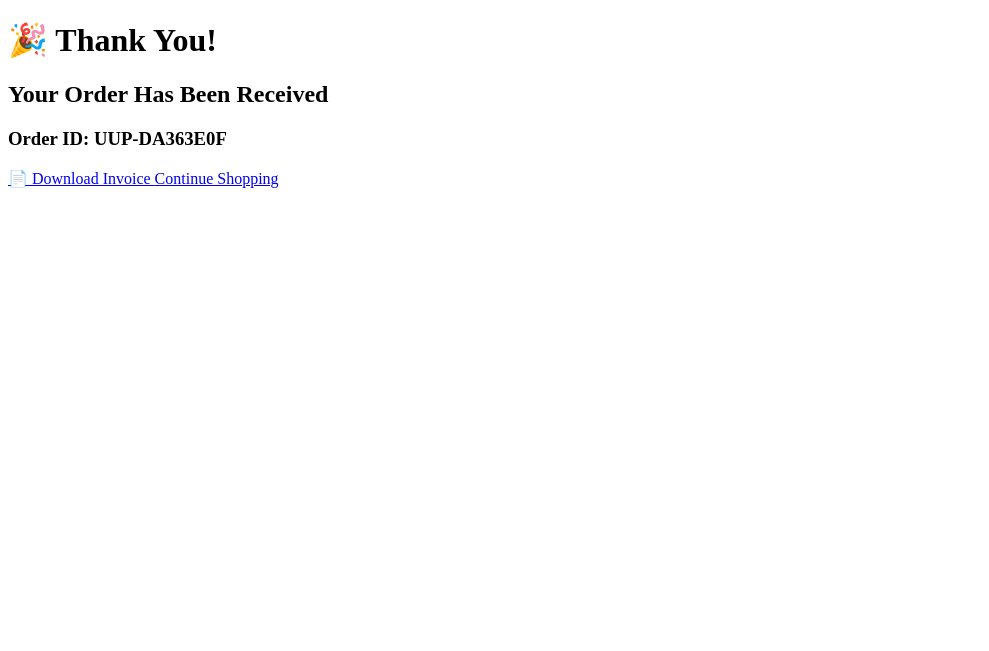
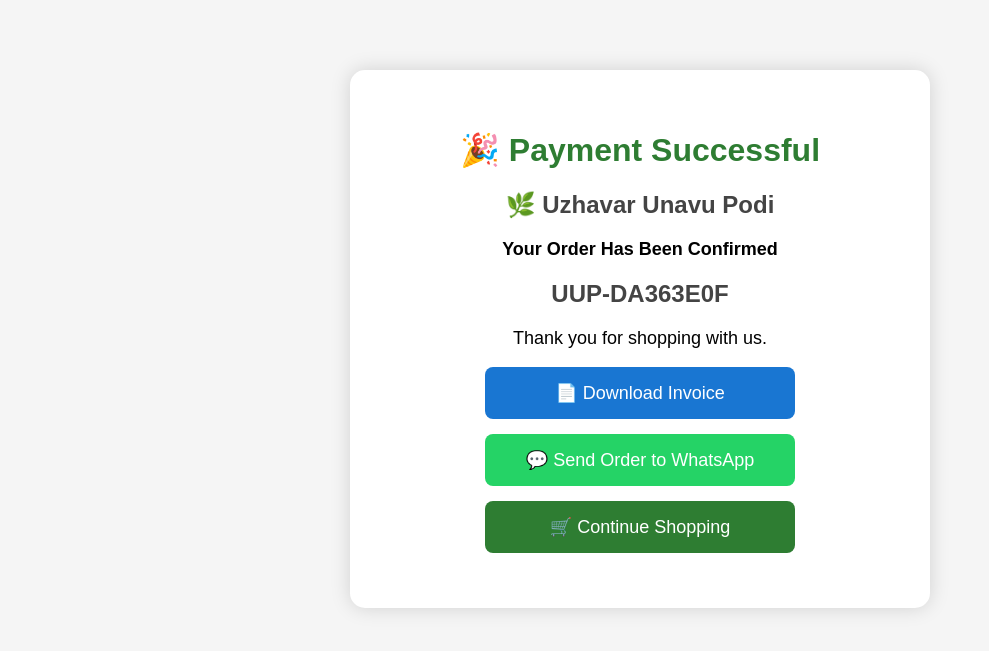
Before and after one commit to Sivashini11/Uzhavar-Unavu-Podi, a Flask app: a page that uses templates/success.html in a window 1280 px wide. Shown: the top 651 px of the page, without its empty margins (0-989 px from the left). Run offline with Flask 3, Linux system fonts and the light colour scheme; some libraries are stand-ins or nearby versions.

Commit message:
Added WhatsApp Click to Chat

```diff
--- a/app.py
+++ b/app.py
@@ -304,6 +304,7 @@ def payment_success():
     # Generate Invoice
     generate_invoice(order)
 
+
     conn = get_db()
     cur = conn.cursor()
 
@@ -479,5 +480,54 @@ def download_invoice(order_id):
         f"invoices/{order_id}.pdf",
         as_attachment=True
     )
+from urllib.parse import quote
+
+@app.route("/whatsapp/<order_id>")
+def whatsapp(order_id):
+
+    conn = get_db()
+    cur = conn.cursor()
+
+    cur.execute("""
+    SELECT customer_name, phone, address, product, weight, quantity, amount
+    FROM orders
+    WHERE order_id=%s
+    """, (order_id,))
+
+    row = cur.fetchone()
+
+    conn.close()
+
+    if not row:
+        return "Order not found"
+
+    customer_name, phone, address, product, weight, quantity, amount = row
+
+    YOUR_NUMBER = "917708067811"   # Replace with your WhatsApp number
+
+    message = f"""
+🌿 New Order Received
+
+Order ID: {order_id}
+
+Customer: {customer_name}
+
+Phone: {phone}
+
+Product: {product}
+
+Weight: {weight}
+
+Quantity: {quantity}
+
+Amount: ₹{amount}
+
+Address:
+{address}
+"""
+
+    return redirect(
+        f"https://wa.me/{YOUR_NUMBER}?text={quote(message)}"
+    )
 if __name__ == "__main__":
     app.run(debug=True)
--- a/templates/success.html
+++ b/templates/success.html
@@ -1,21 +1,143 @@
 <!DOCTYPE html>
-<html>
+<html lang="en">
+
 <head>
-    <title>Order Successful</title>
+
+    <meta charset="UTF-8">
+
+    <title>Payment Successful</title>
+
+    <style>
+
+        body{
+
+            font-family:Arial,sans-serif;
+
+            background:#f5f5f5;
+
+            text-align:center;
+
+            margin:0;
+
+            padding:0;
+
+        }
+
+        .box{
+
+            width:500px;
+
+            margin:70px auto;
+
+            background:white;
+
+            padding:40px;
+
+            border-radius:15px;
+
+            box-shadow:0 0 20px rgba(0,0,0,.15);
+
+        }
+
+        h1{
+
+            color:#2E7D32;
+
+        }
+
+        h2{
+
+            color:#444;
+
+        }
+
+        p{
+
+            font-size:18px;
+
+        }
+
+        .btn{
+
+            display:block;
+
+            width:280px;
+
+            margin:15px auto;
+
+            padding:15px;
+
+            text-decoration:none;
+
+            color:white;
+
+            border-radius:8px;
+
+            font-size:18px;
+
+        }
+
+        .invoice{
+
+            background:#1976D2;
+
+        }
+
+        .whatsapp{
+
+            background:#25D366;
+
+        }
+
+        .shop{
+
+            background:#2E7D32;
+
+        }
+
+        .btn:hover{
+
+            opacity:.9;
+
+        }
+
+    </style>
+
 </head>
+
 <body>
 
-<h1>🎉 Thank You!</h1>
+<div class="box">
 
-<h2>Your Order Has Been Received</h2>
+<h1>🎉 Payment Successful</h1>
 
-<h3>Order ID: {{ order_id }}</h3>
-<a class="btn"
+<h2>🌿 Uzhavar Unavu Podi</h2>
+
+<p><b>Your Order Has Been Confirmed</b></p>
+
+<h2>{{ order_id }}</h2>
+
+<p>
+Thank you for shopping with us.
+</p>
+
+<a class="btn invoice"
 href="/download-invoice/{{ order_id }}">
 📄 Download Invoice
 </a>
-<a href="/">Continue Shopping</a>
 
+<a class="btn whatsapp"
+href="/whatsapp/{{ order_id }}">
+💬 Send Order to WhatsApp
+</a>
+
+<a class="btn shop"
+href="/">
+🛒 Continue Shopping
+</a>
+
+</div>
 
 </body>
+
 </html>
```
